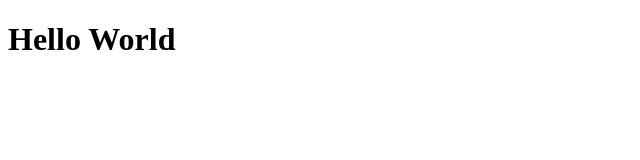
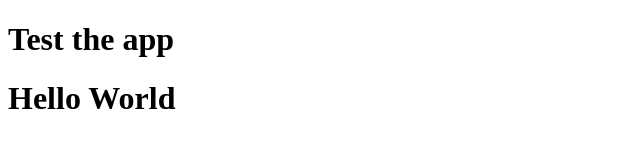
Before and after one commit to rsartkalchaev/MyRepo, a plain HTML site: page TestFile.html in a window 1280 px wide. Shown: the whole page, without its empty margins (0-640 px from the left). Drawn offline with Linux system fonts and the light colour scheme.

Commit message:
commit after merge

```diff
--- a/TestFile.html
+++ b/TestFile.html
@@ -7,6 +7,7 @@
     <title>Document</title>
 </head>
 <body>
+    <h1>Test the app</h1>
     <h1>Hello World</h1>
 </body>
 </html>
```
